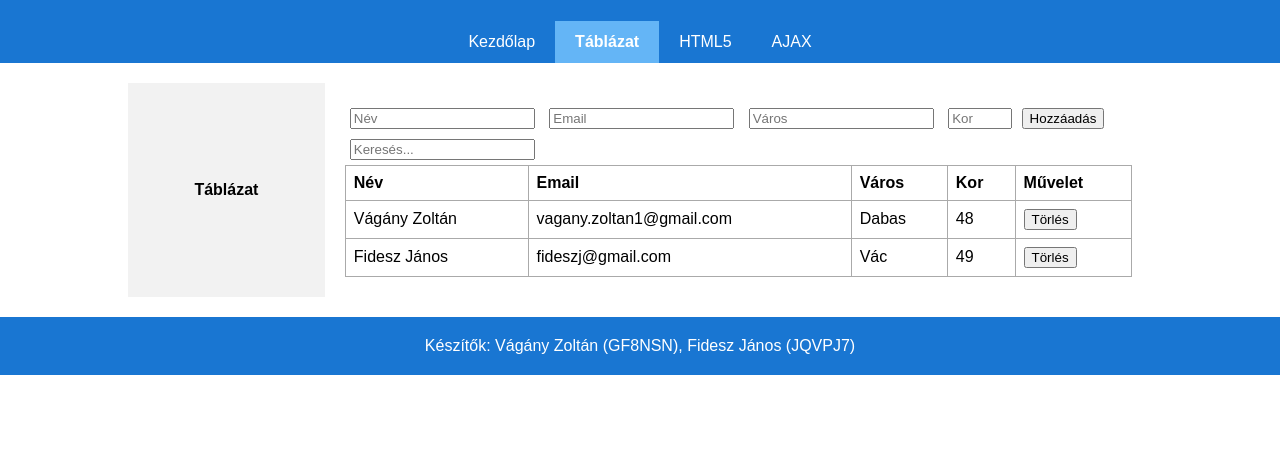
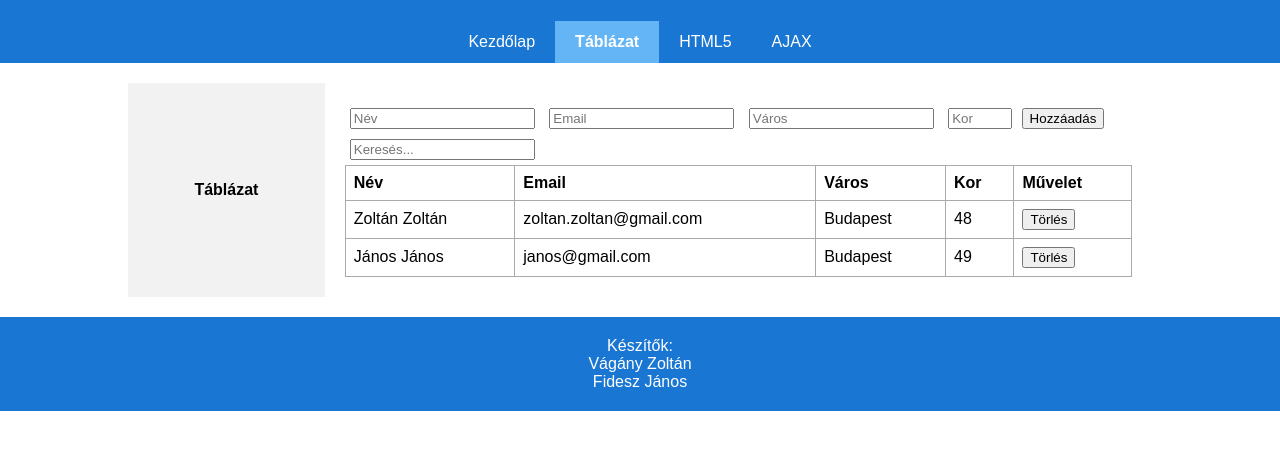
Before and after one commit to kirk120/webprog1, a plain HTML site: page crud.html in a window 1280 px wide. Shown: the part 99-548 px from the top of the page. Drawn offline with Linux system fonts and the light colour scheme.

Commit message:
Frissítés
Táblázat adatainak frissítése

```diff
--- a/crud.html
+++ b/crud.html
@@ -113,16 +113,16 @@
             </thead>
             <tbody id="tabla-torzs">
                 <tr>
-                    <td>Vágány Zoltán</td>
-                    <td>vagany.zoltan1@gmail.com</td>
-                    <td>Dabas</td>
+                    <td>Zoltán Zoltán</td>
+                    <td>zoltan.zoltan@gmail.com</td>
+                    <td>Budapest</td>
                     <td>48</td>
                     <td><button onclick="torol(this)">Törlés</button></td>
                 </tr>
                 <tr>
-                    <td>Fidesz János</td>
-                    <td>fideszj@gmail.com</td>
-                    <td>Vác</td>
+                    <td>János János</td>
+                    <td>janos@gmail.com</td>
+                    <td>Budapest</td>
                     <td>49</td>
                     <td><button onclick="torol(this)">Törlés</button></td>
                 </tr>
@@ -132,7 +132,9 @@
 </main>
 
 <footer>
-    Készítők: Vágány Zoltán (GF8NSN), Fidesz János (JQVPJ7)
+    Készítők:<br>
+    Vágány Zoltán<br>
+    Fidesz János
 </footer>
 
 
```
